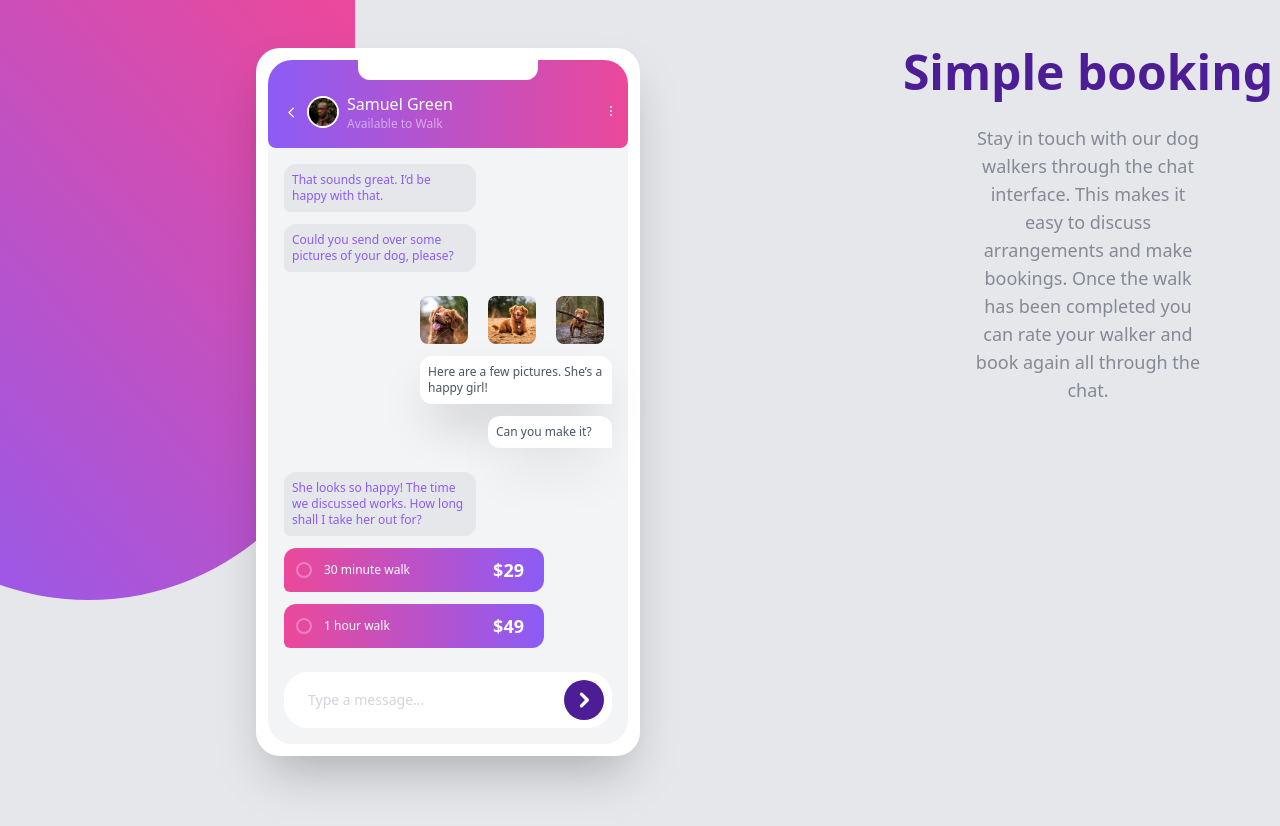
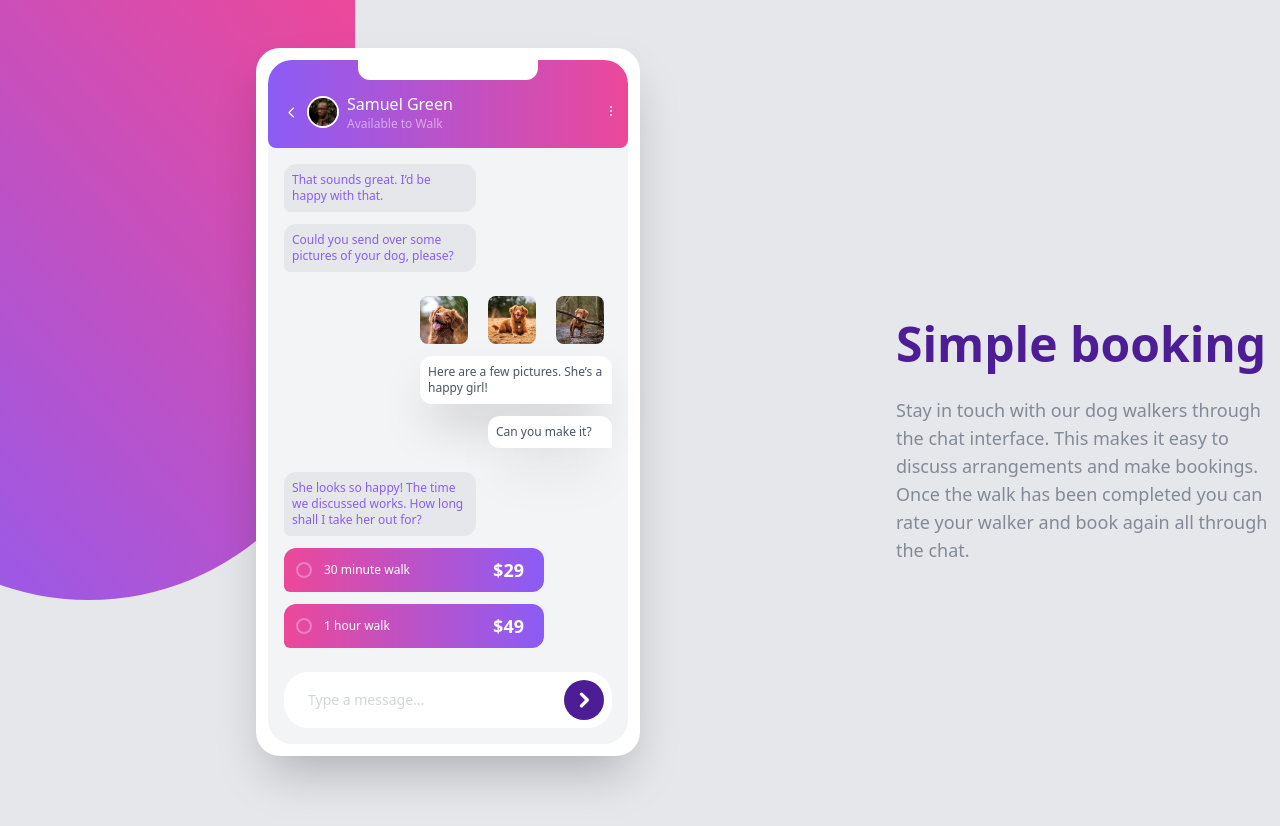
Before and after one commit to TannyWeb/chat-app-css, a website built with webpack: page src/html/index.html in a window 1280 px wide. Built offline with nearby package versions, Linux system fonts and the light colour scheme.

```diff
--- a/src/html/index.html
+++ b/src/html/index.html
@@ -110,9 +110,13 @@
         </div>
       </div>
     </div>
-    <div class="text mt-10 relative z-10 lg:mt-0">
-      <h2 class=" text-5xl text-center font-semibold text-purple-900 mb-7">Simple booking</h2>
-      <p class="text-lg text-center w-3/5 max-w-sm m-auto text-gray-500 font-normal opacity-80"> Stay in touch with
+    <div class="text mt-10 relative z-10 lg:mt-0 lg:flex lg:flex-col lg:justify-center">
+      <h2 class=" text-5xl text-center font-semibold text-purple-900 mb-7 lg:text-left">Simple booking</h2>
+      <p
+        class="text-lg text-center w-3/5 max-w-sm m-auto text-gray-500 font-normal opacity-80 lg:text-left lg:w-full lg:m-0">
+        Stay in
+        touch
+        with
         our
         dog walkers
         through
```
